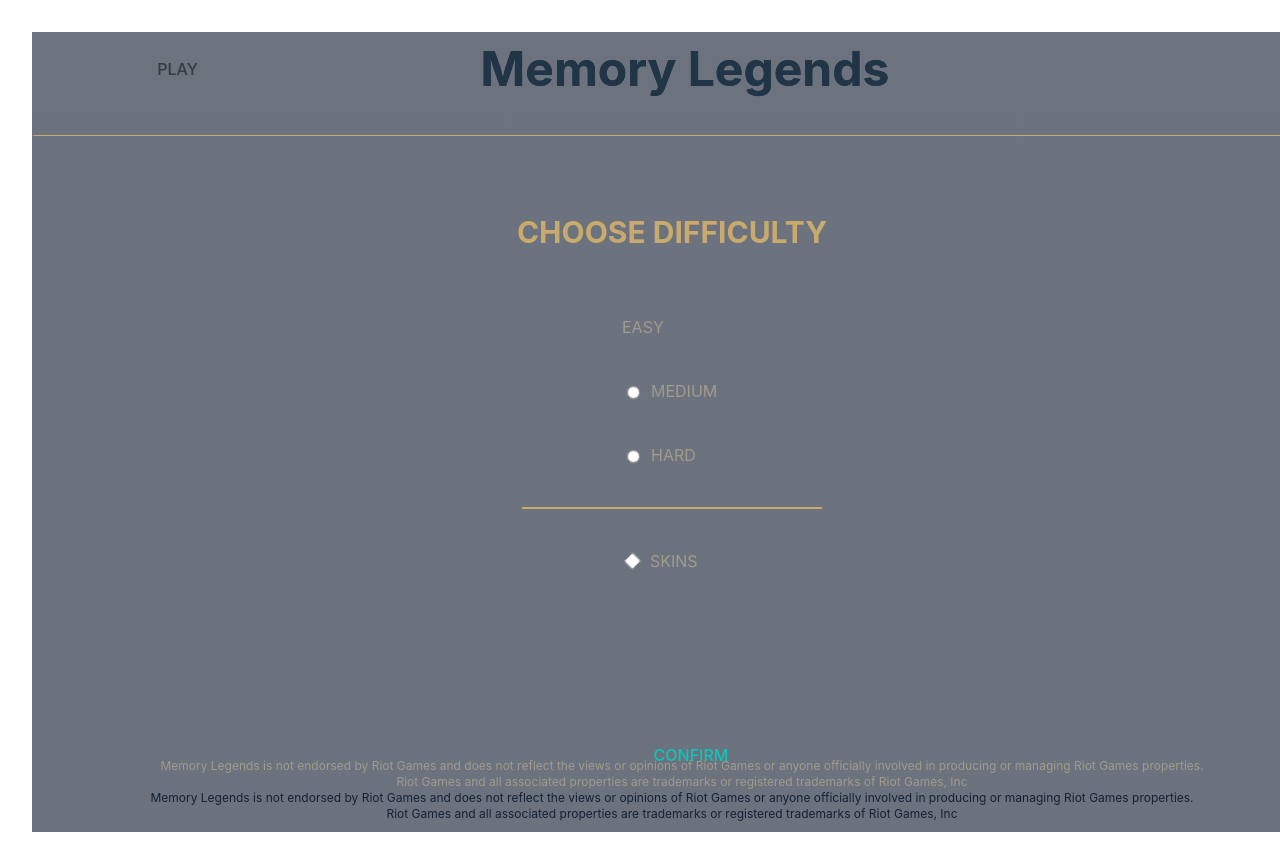
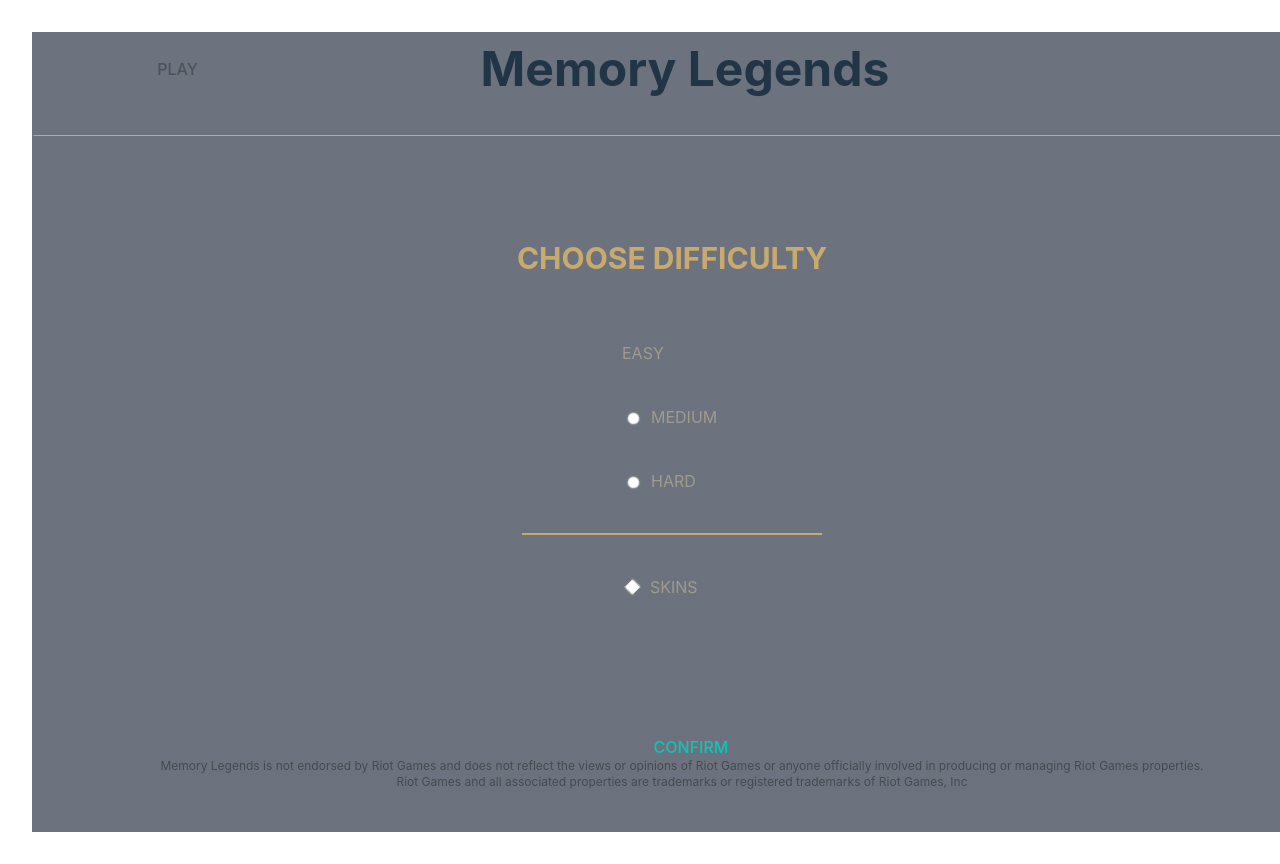
Before and after one commit to samuk16/memory-card, a React (Vite) app: page /difficult in a window 1280 px wide. Shown: the top 864 px of the page. Built offline with nearby package versions, Linux system fonts and the light colour scheme.

Commit message:
Integrate Form and Link components in difficulty selection screen

```diff
--- a/src/components/DifficultyMenu.tsx
+++ b/src/components/DifficultyMenu.tsx
@@ -1,14 +1,11 @@
 import { Button } from "./Button.tsx";
-import { Header } from "./Header.tsx";
-import { setDifficult, setSkinsState } from "../utils/fetchData.ts";
-import { Form, redirect, useNavigate } from "react-router-dom";
+import { Form, Link } from "react-router-dom";
+
 function DifficultyMenu() {
-  const navigate = useNavigate();
   return (
-    <div className="flex flex-col justify-between w-screen h-screen dinamic-bg-bgDifficultMenu-webp bg-no-repeat bg-cover">
-      <div className="absolute w-full h-full opacity-60 bg-gradient-to-b from-[#0A1428] to-[#091428]"></div>
-      <Header />
-      <div className="flex items-center justify-center flex-col gap-10 relative h-full">
+    <div className="flex flex-col justify-between w-screen h-[100dvh] dinamic-bg-bgDifficultMenu-webp bg-no-repeat bg-cover transition-all">
+      <div className="absolute w-full h-[100dvh] opacity-60 bg-gradient-to-b from-[#0A1428] to-[#091428] z-1 transition-all"></div>
+      <div className="flex items-center justify-center flex-col gap-10 relative h-[100dvh] z-2 transition-all">
         <h2 className="text-[#C8AA6E] text-3xl">CHOOSE DIFFICULTY</h2>
 
         <Form
@@ -16,11 +13,9 @@
           method="post"
           className="flex gap-10 flex-col items-center"
         >
-          {/* <div></div> */}
-          {/* <div className="flex gap-10 flex-col h-full"> */}
           <label
             htmlFor="ez"
-            className="lab1 relative text-[#A09B8C] flex gap-2 w-100px"
+            className="lab1 relative text-[#A09B8C] flex gap-2 w-100px hover:text-[#F0E6D2] transition-colors ease-in-out has-[:checked]:text-[#F0E6D2]"
           >
             <input
               type="radio"
@@ -34,7 +29,7 @@
           </label>
           <label
             htmlFor="md"
-            className="lab1 text-[#A09B8C] flex gap-2 w-100px"
+            className="lab1 text-[#A09B8C] flex gap-2 w-100px hover:text-[#F0E6D2] transition-colors ease-in-out has-[:checked]:text-[#F0E6D2]"
           >
             <input
               type="radio"
@@ -48,7 +43,7 @@
           </label>
           <label
             htmlFor="hr"
-            className="lab1 text-[#A09B8C] flex gap-2 w-100px"
+            className="lab1 text-[#A09B8C] flex gap-2 w-100px hover:text-[#F0E6D2] transition-colors ease-in-out has-[:checked]:text-[#F0E6D2]"
           >
             <input
               type="radio"
@@ -60,8 +55,6 @@
             HARD
             <span className=" sp1 absolute top-0 left-0 h-20px w-20px"></span>
           </label>
-
-          {/* </div> */}
         </Form>
         <div className="w-300px h-2px bg-[#C8AA6E]"></div>
 
@@ -72,7 +65,7 @@
         >
           <label
             htmlFor="sk"
-            className="lab1 gr text-[#A09B8C] flex gap-2 w-100px"
+            className="lab1 gr text-[#A09B8C] flex gap-2 w-100px hover:text-[#F0E6D2] transition-colors ease-in-out has-[:checked]:text-[#F0E6D2]"
           >
             <input
               type="checkbox"
@@ -86,43 +79,20 @@
           </label>
         </Form>
       </div>
-      <div className="relative self-center">
-        {/* <Link to={"/"} className="w-fit no-underline"> */}
-        <Button variant="cancel" children="" onClick={() => navigate(-1)} />
-        {/* </Link> */}
-        {/* <Link to={"/game"} className="w-fit no-underline"> */}
+      <div className="relative self-center bottom-15 z-2">
+        <Link to={"/"} className="w-fit no-underline">
+          <Button variant="cancel" children="" />
+        </Link>
+
         <Button
           variant="confirm"
           children="CONFIRM"
           type="submit"
           form="dificultyForm"
+          onClick={() => {}}
         ></Button>
-        {/* </Link> */}
       </div>
-
-      <footer className="self-center p-10px text-xs font-spiegel">
-        Memory Legends is not endorsed by Riot Games and does not reflect the
-        views or opinions of Riot Games or anyone officially involved in
-        producing or managing Riot Games properties.
-        <br />
-        Riot Games and all associated properties are trademarks or registered
-        trademarks of Riot Games, Inc
-      </footer>
     </div>
   );
 }
-interface ActionData {
-  request: Request;
-}
-export async function action({ request }: ActionData) {
-  const formData = await request.formData();
-  setDifficult(
-    parseInt(formData.get("difficult") ? formData.get("difficult") : "5"),
-  );
-
-  const inputSkins = document.getElementById("sk");
-  setSkinsState((inputSkins as HTMLInputElement).checked);
-  return redirect(`/game`);
-}
-
 export { DifficultyMenu };
```
